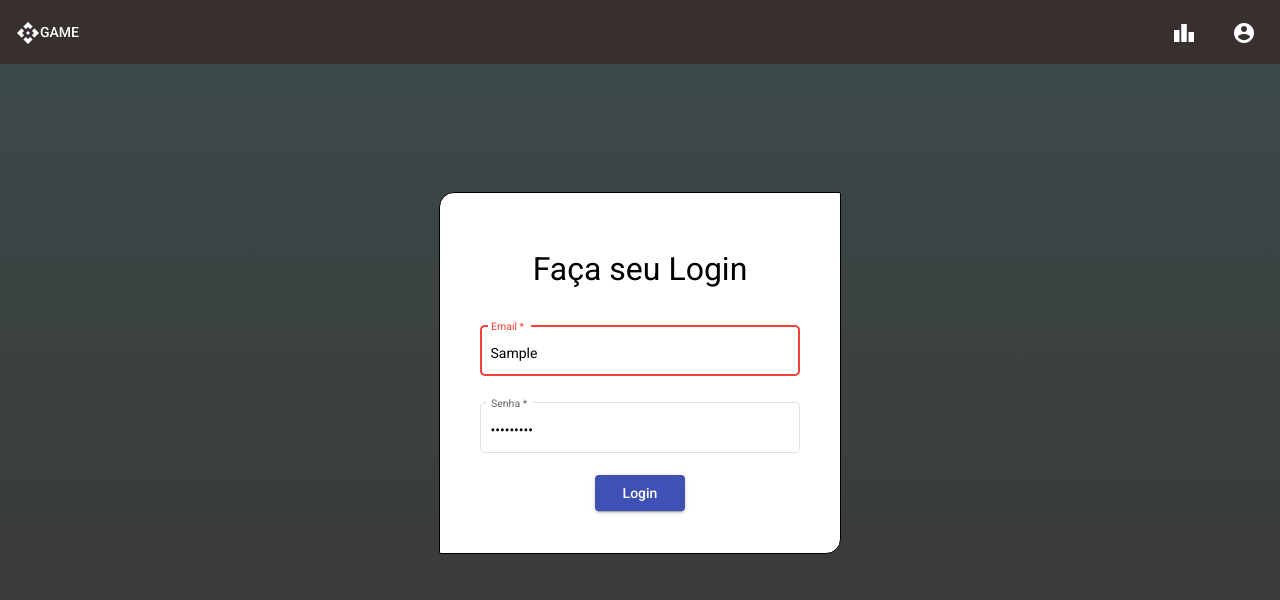
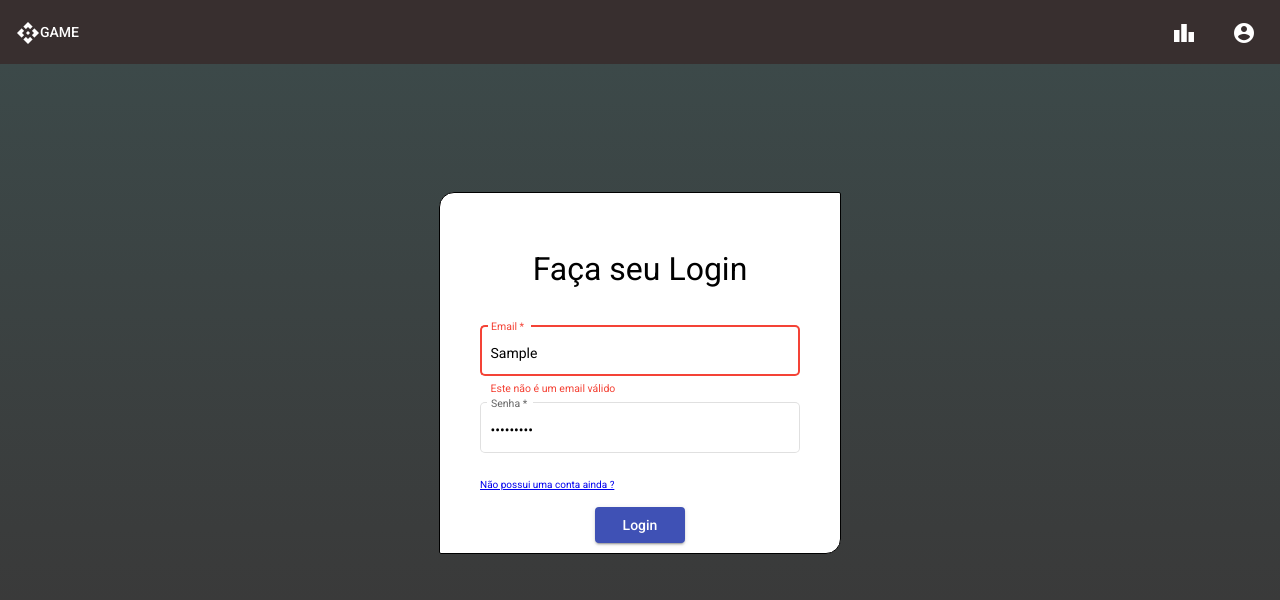
Before and after one commit to devGNS/TMG---Teste-de-Mira-para-Gamers, an Angular app: page /login in a window 1280 px wide. Both pictures are taken after typing "Sample", "Sample123" into the empty fields and a click on the button "Login". Shown: the top 600 px of the page. Built offline with nearby package versions, Linux system fonts and the light colour scheme.

Commit message:
adicionado link na tela de login para redirecionar à tela de cadastro

```diff
--- a/src/app/pages/cadastro/cadastro.component.html
+++ b/src/app/pages/cadastro/cadastro.component.html
@@ -13,12 +13,15 @@
         <mat-form-field  class="example-full-width" appearance="outline" style="margin-top: 20px;">
           <mat-label>Usuário</mat-label>
           <input matInput formControlName="usuario" >
+          <mat-error *ngIf="userForm.invalid">São necessários ao menos 3 caracteres</mat-error>
         </mat-form-field>
       </div>
 
       <mat-form-field class="example-full-width" appearance="outline" >
         <mat-label>Email</mat-label>
         <input matInput formControlName="email" type="email">
+        <mat-error *ngIf="userForm.invalid">Este não é um email válido</mat-error>
+
       </mat-form-field>
 
 
@@ -26,6 +29,8 @@
         <mat-form-field class="example-full-width" appearance="outline">
           <mat-label>Senha</mat-label>
           <input matInput formControlName="senha"  type="password">
+          <mat-error *ngIf="userForm.invalid">São necessários ao menos 6 caracteres</mat-error>
+
         </mat-form-field>
       </div>
 
--- a/src/app/pages/login/login.component.html
+++ b/src/app/pages/login/login.component.html
@@ -9,6 +9,7 @@
         <mat-form-field class="example-full-width" appearance="outline" style="margin-top: 20px;">
           <mat-label>Email</mat-label>
           <input matInput formControlName="email" >
+          <mat-error *ngIf="userForm.invalid">Este não é um email válido</mat-error>
         </mat-form-field>
       </div>
 
@@ -16,11 +17,15 @@
         <mat-form-field class="example-full-width" appearance="outline">
           <mat-label>Senha</mat-label>
           <input matInput formControlName="senha"  type="password">
+          <mat-error *ngIf="userForm.invalid">São necessários ao menos 6 caracteres</mat-error>
+
         </mat-form-field>
+        <p> <a routerLink="/cadastro"> Não possui uma conta ainda ?</a></p>
       </div>
 
       <button mat-raised-button color="primary" class="button-login" (click)="verifyUser()">Login</button>
 
+
     </form>
   </div>
 </div>
--- a/src/app/pages/login/login.component.scss
+++ b/src/app/pages/login/login.component.scss
@@ -32,3 +32,9 @@
 .button-login{
   width: 90px !important;
 }
+
+p{
+  text-align: left;
+  margin-left: 40px;
+  font-size: 10px;
+}
```
